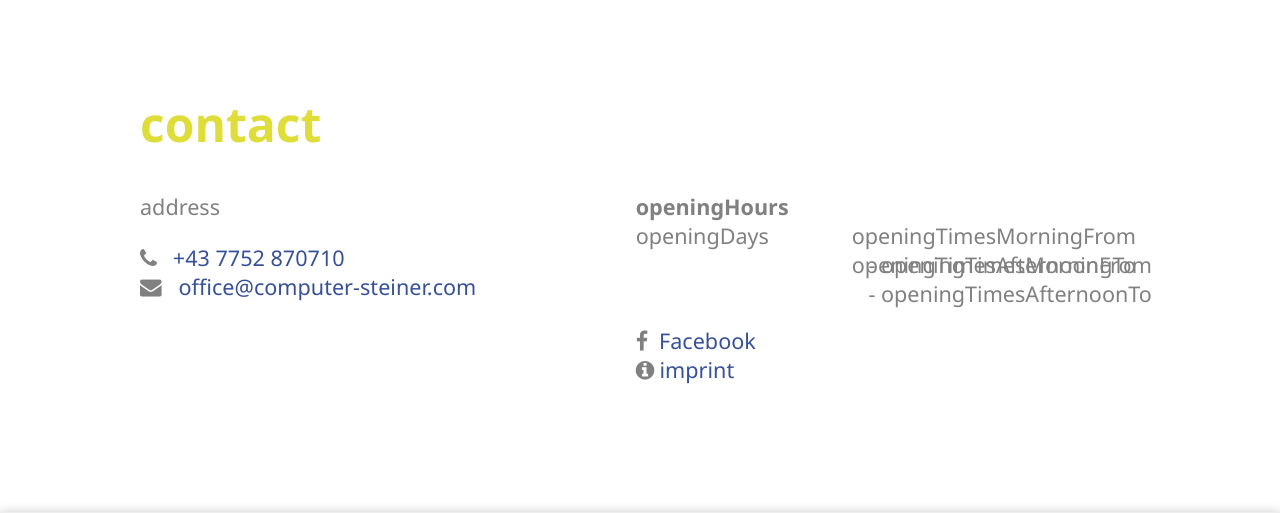
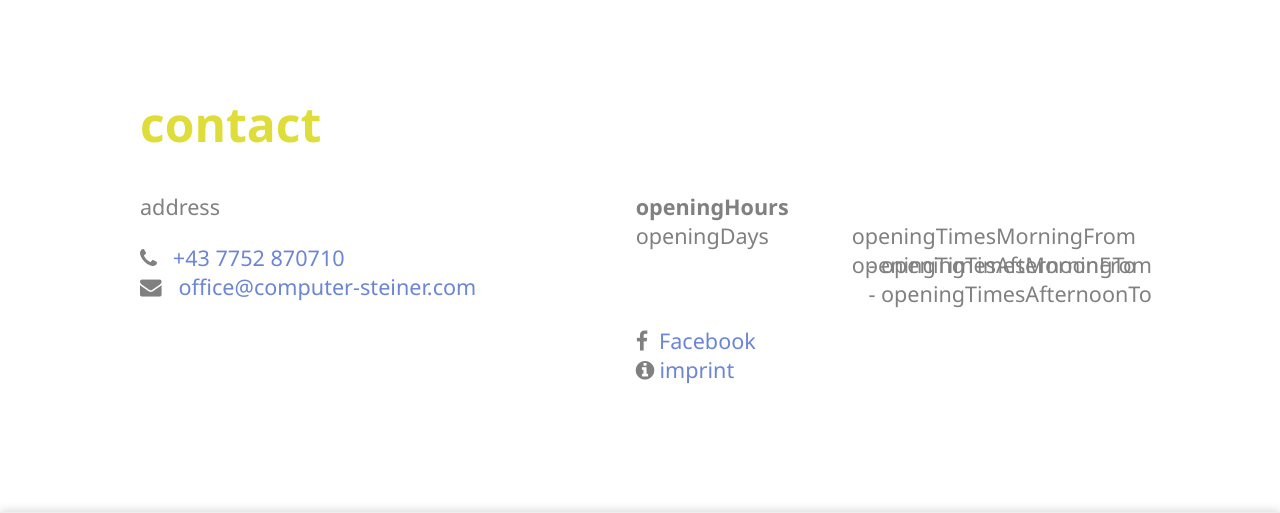
Before and after one commit to T0astBread/cs-website, a PHP site: page / in a window 1280 px wide. Shown: the part 634-1147 px from the top of the page. Run offline with PHP 8.4, Linux system fonts and the light colour scheme; data that the repository does not hold is empty; a stand-in replaces the project's code that opens the database connection; some libraries are stand-ins or nearby versions.

Commit message:
Changed Link Colors
Again, a requirement from my boss. I don't really agree with it.

```diff
--- a/cs-website/styles/misc.css
+++ b/cs-website/styles/misc.css
@@ -4,7 +4,8 @@
 
 a
 {
-   color: #37509a;
+   /* color: #37509a; */
+   color: #6c85d4;
    text-decoration: none;
    transition: .25s ease;
 }
```
